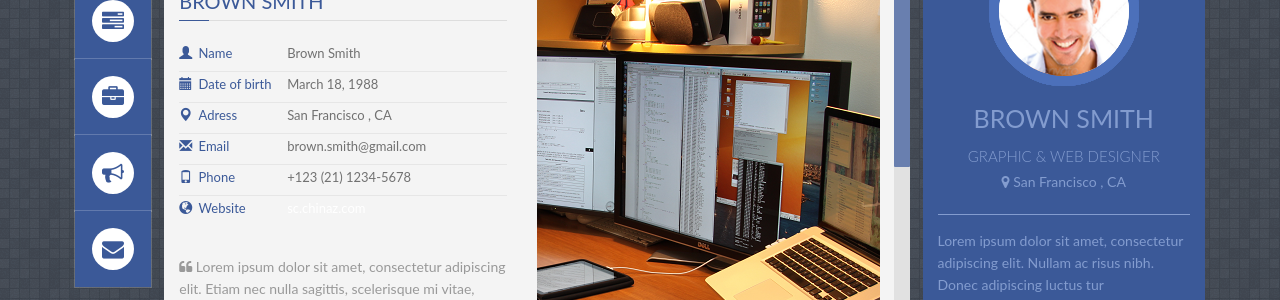
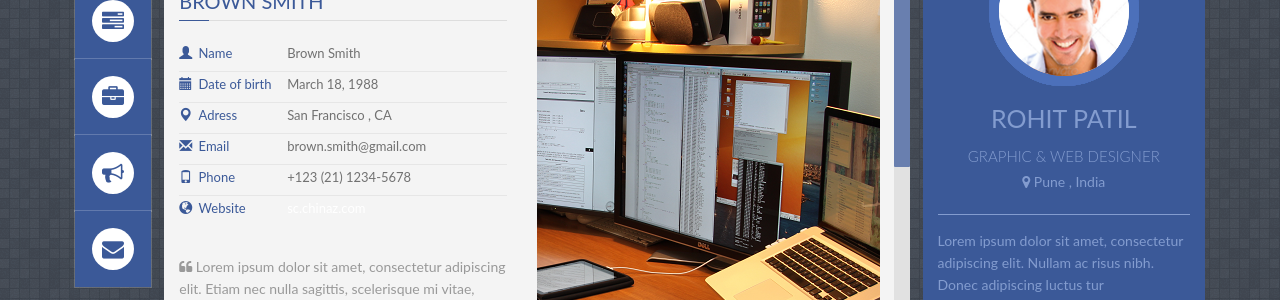
Before and after one commit to manalips30/CV, a Jekyll site: the page built from index.html, in a window 1280 px wide. Shown: the part 252-552 px from the top of the page. Built offline with Jekyll 4.4.1, drawn with Linux system fonts in a browser that asks for light colours; some web fonts are replaced.

Commit message:
Changed config

```diff
--- a/_config.yml
+++ b/_config.yml
@@ -1,14 +1,14 @@
 
 title: My Resume
 url: 'http://junlulocky.com'
-baseurl: '/PanelCV' #change it according to your repository name
+baseurl: '/CV' #change it according to your repository name
 
 
 
 # Profile information
-yourname: Brown Smith  ## put your name
+yourname: Rohit Patil  ## put your name
 title: 'GRAPHIC &amp; WEB DESIGNER'  ## your title
-location: San Francisco , CA
+location: Pune , India
 
 
 ## Social Profiles
```
